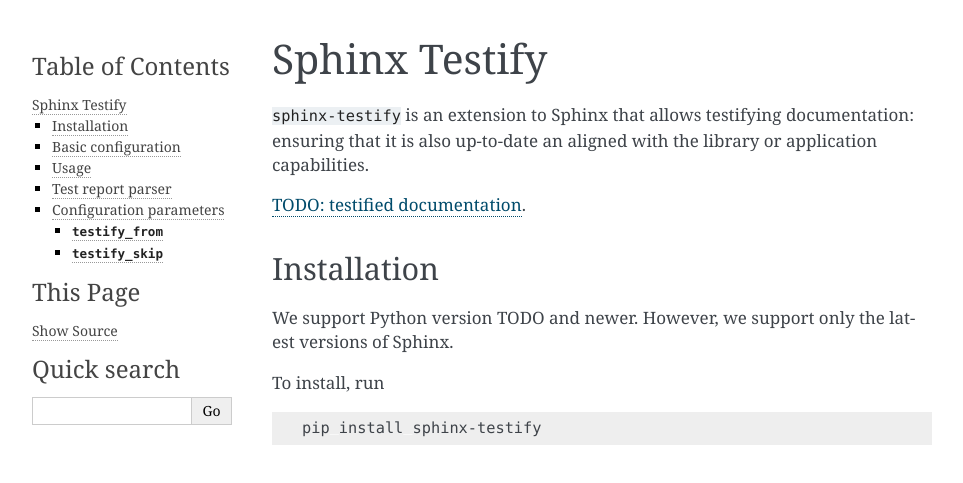
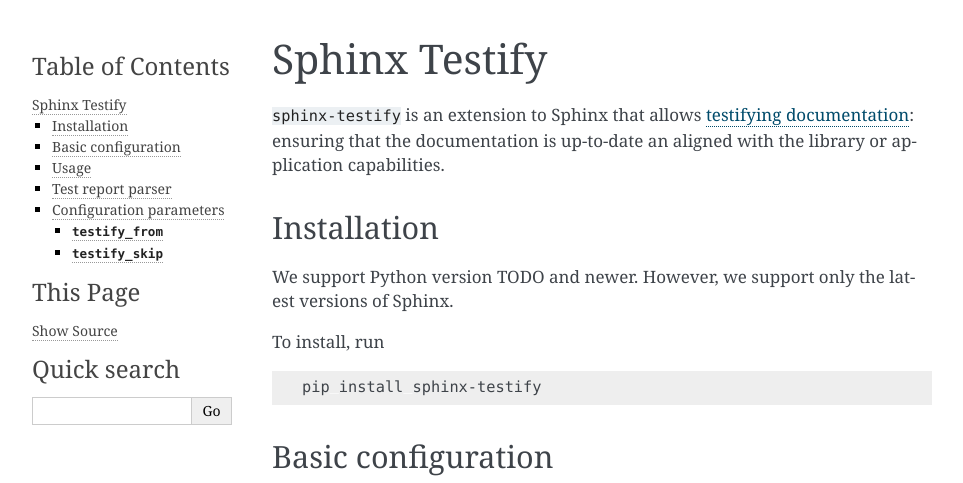
Before and after one commit to BasicWolf/sphinx-testify, a Sphinx documentation site: the page built from docs/source/index.rst, in a window 1280 px wide and 900 px high, cut to the strip 0-483 px from the top of the window. Shown: the whole strip, without its empty margins (148-1111 px from the left). Built offline with Sphinx 7.4.7, drawn with Linux system fonts in a browser that asks for light colours.

Commit message:
Reference "Testified documentation" page in documentation index

```diff
--- a/docs/source/index.rst
+++ b/docs/source/index.rst
@@ -5,10 +5,9 @@
 ##############
 
 ``sphinx-testify`` is an extension to Sphinx that allows
-testifying documentation: ensuring that it is also up-to-date an
-aligned with the library or application capabilities.
-
-`TODO: testified documentation <http://example.com>`_.
+:ref:`testifying documentation <testified-documentation>`:
+ensuring that the documentation is up-to-date an aligned with the
+library or application capabilities.
 
 
 .. toctree::
--- a/docs/source/testified-documentation.rst
+++ b/docs/source/testified-documentation.rst
@@ -1,3 +1,5 @@
+.. _testified-documentation:
+
 Testified Documentation
 #######################
 
```
